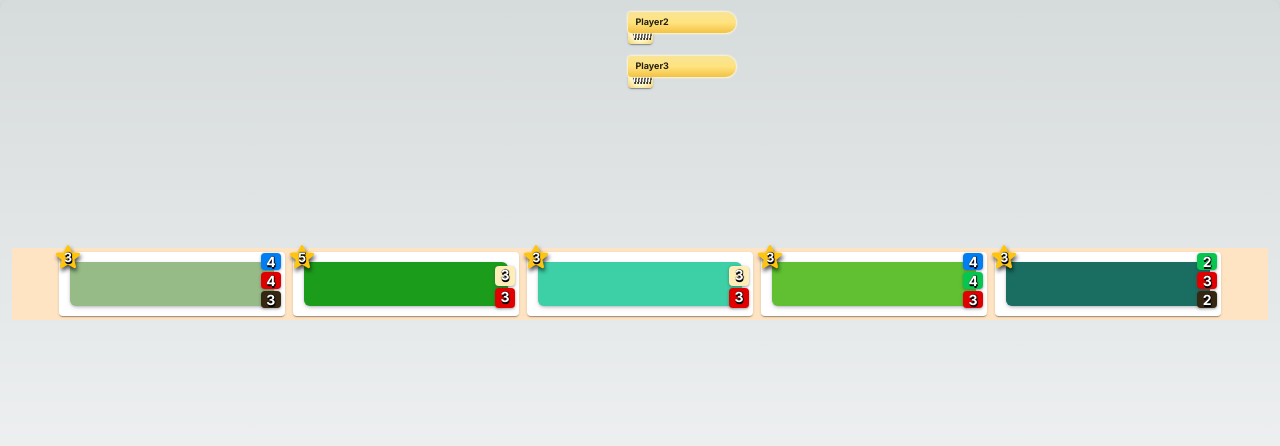
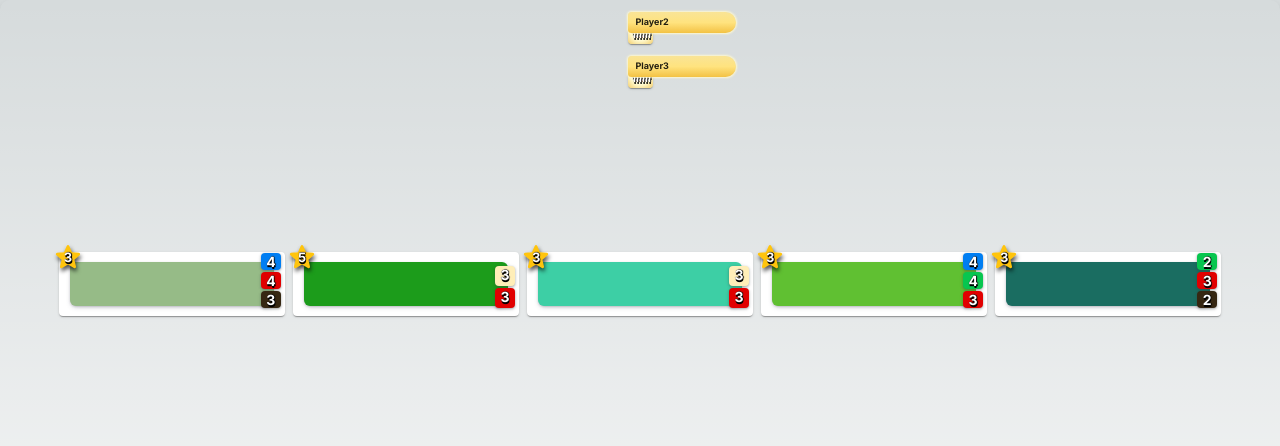
Before and after one commit to nuttaponsrpn/splendor-app, a Next.js app: page /game in a window 1280 px wide. Shown: the top 446 px of the page. Built offline with nearby package versions, Linux system fonts and the light colour scheme.

Commit message:
Remove background-color

```diff
--- a/app/game/components/GameBoard.tsx
+++ b/app/game/components/GameBoard.tsx
@@ -378,7 +378,6 @@ const NobleTilesWrapper = styled(Box)`
   height: 13%;
   max-height: 25%;
   width: 100%;
-  background-color: bisque;
 `;
 
 const PlayerBox = styled(Box)`
```
